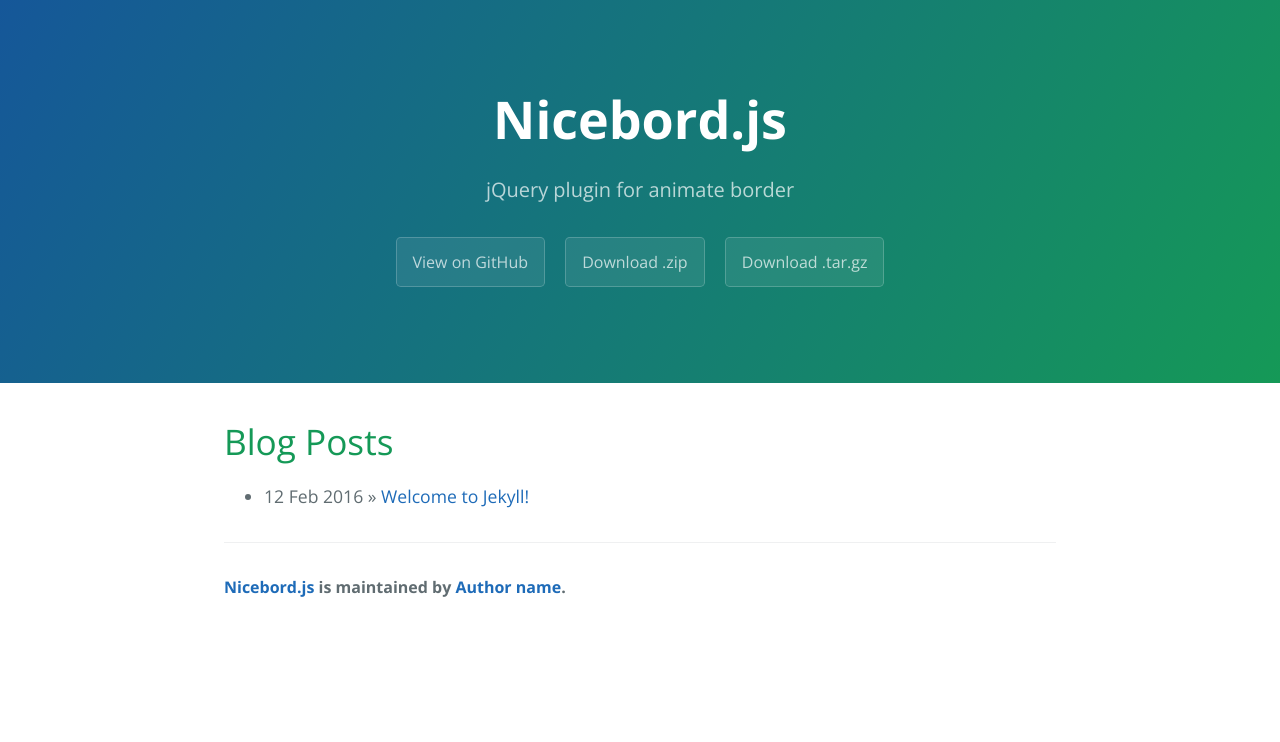
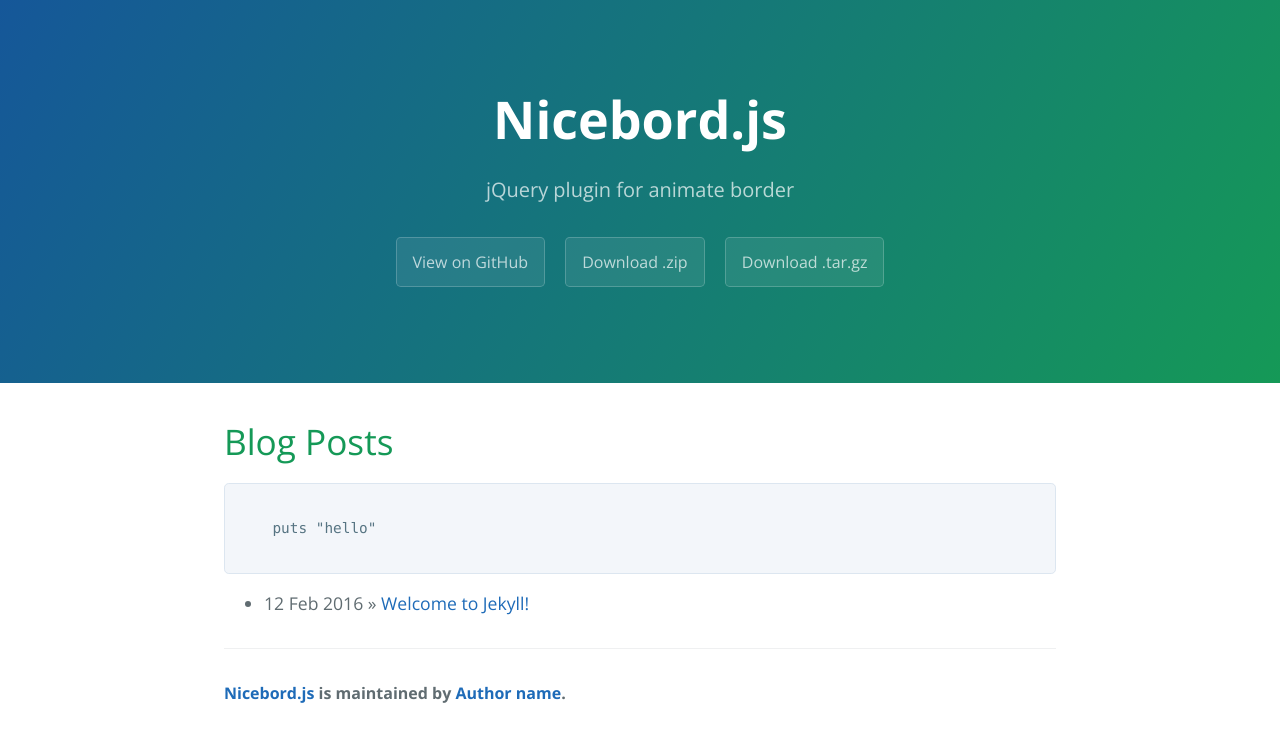
Before and after one commit to dkdevru/nicebord, a Jekyll site: the page built from index.html, in a window 1280 px wide. Shown: the top 742 px of the page. Built offline with Jekyll 4.4.1, drawn with Linux system fonts in a browser that asks for light colours; the list of posts is cut into pages by our own code.

Commit message:
adding pre code

```diff
--- a/index.html
+++ b/index.html
@@ -5,6 +5,13 @@ title: {{ site.name }}
 
 <div id="home">
   <h1>Blog Posts</h1>
+
+  <pre>
+  <code class="ruby">
+    puts "hello"
+  </code>
+</pre>
+
   <ul class="posts">
     {% for post in site.posts %}
       <li><span>{{ post.date | date_to_string }}</span> &raquo; <a href="{{ site.baseurl }}{{ post.url }}">{{ post.title }}</a></li>
```
